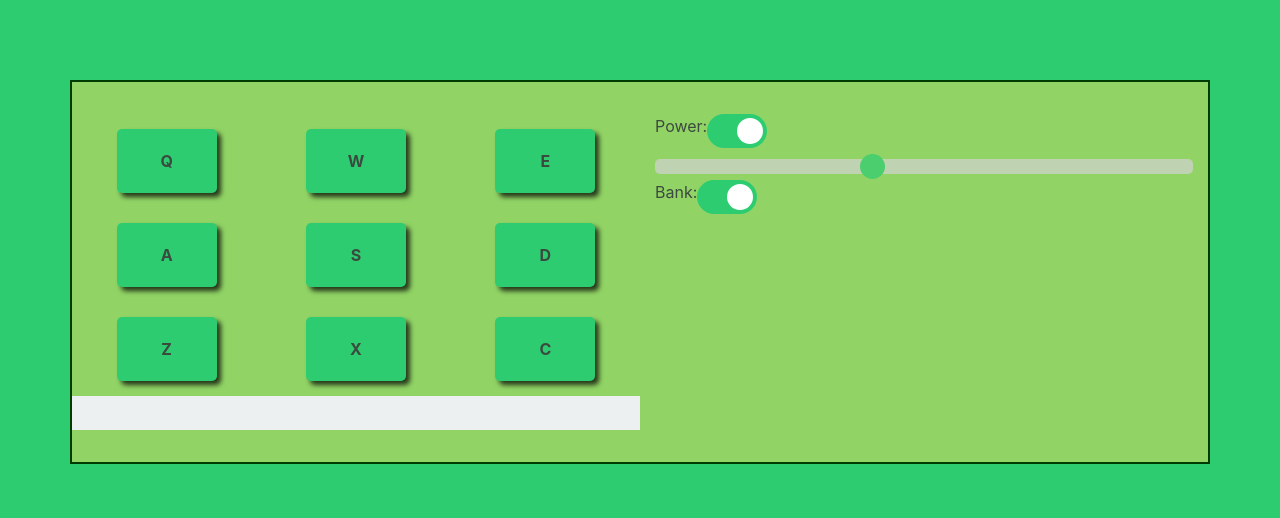
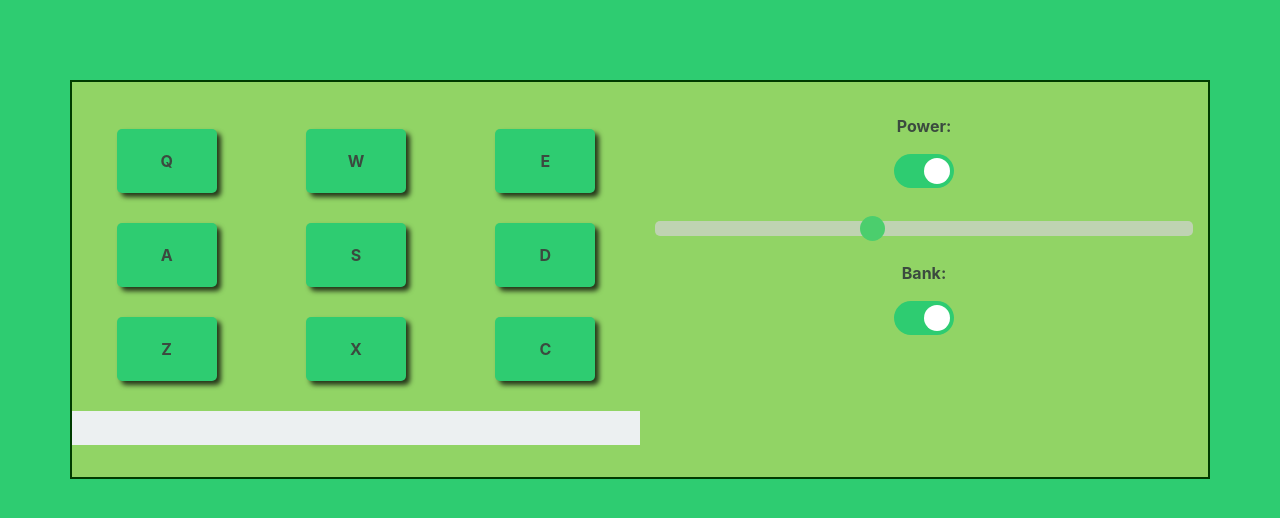
Before and after one commit to budnickip/drummachine, a React (Create React App) app: page / in a window 1280 px wide. Shown: the top 518 px of the page. Built offline with nearby package versions, Linux system fonts and the light colour scheme.

Commit message:
finished drum machine

```diff
--- a/src/App.js
+++ b/src/App.js
@@ -49,18 +49,30 @@ class App extends Component {
           <div className="col-md-6">
             <Board isSoundButtons1 = {this.state.isSoundButtons1}  status = {this.state.status} power = {this.state.power} volume = {this.state.volume}/>
           </div>
-            <div className="col-md-6">
-              Power:
+            <div className="col-md-6 text-center">
+              <div className="row">
+                <div className="power col-12">
+                  <p className="power__paragraph">Power:</p>
                   <label className="switch">
                     <input type="checkbox" checked = {this.state.power} onChange={this.switchPower}/>
                     <span className="slider round"></span>
                   </label>
+                </div>
+              </div>
+              <div className="row">
+                <div className="col-12">
                    <input type="range" className="range" min="0" max="1" step='0.01' value={this.state.volume} volume = {this.state.volume} power = {this.state.power} onChange={this.setVolume} />
-              Bank:
+                </div>
+              </div>
+              <div className="row">
+                <div className="bank col-12">
+                  <p className="bank__paragraph">Bank:</p>
                   <label className="switch">
                     <input type="checkbox" checked = {this.state.isSoundButtons1} onChange={this.handleChange}/>
                     <span className="slider round"></span>
                   </label>
+                </div>
+              </div>
 
             </div>
         </div>
--- a/src/App.scss
+++ b/src/App.scss
@@ -83,6 +83,8 @@ input:checked + .slider:before {
   opacity: 0.7; /* Set transparency (for mouse-over effects on hover) */
   -webkit-transition: .2s; /* 0.2 seconds transition on hover */
   transition: opacity .2s;
+  margin-top: 25px;
+  margin-bottom: 25px;
 }
 
 /* Mouse-over effects */
@@ -108,3 +110,17 @@ input:checked + .slider:before {
   background: $background; /* Green background */
   cursor: pointer; /* Cursor on hover */
 }
+
+/*  */
+
+.power{
+  &__paragraph{
+    font-weight: 700;
+  }
+}
+
+.bank{
+  &__paragraph{
+    font-weight: 700;
+  }
+}
--- a/src/components/Board/Board.scss
+++ b/src/components/Board/Board.scss
@@ -6,5 +6,7 @@
     min-height: 2.1em;
     width: 8em;
     padding-left: 15px;
+    padding-right: 15px;
     padding-top: 4px;
+    margin-top: 15px;
   }
--- a/src/components/Button/Button.scss
+++ b/src/components/Button/Button.scss
@@ -14,10 +14,10 @@
     -webkit-box-shadow: 4px 4px 5px 0px rgba(0,0,0,0.75);
     -moz-box-shadow: 4px 4px 5px 0px rgba(0,0,0,0.75);
     box-shadow: 4px 4px 5px 0px rgba(0,0,0,0.75);
-    transition: 1s;
+    transition: 0.2s;
 }
 
-.drum-pad:hover{
+.drum-pad:active{
     -webkit-box-shadow: 0px 0px 0px 0px rgba(0,0,0,0);
     -moz-box-shadow: 0px 0px 0px 0px rgba(0,0,0,0);
     box-shadow: 0px 0px 0px 0px rgba(0,0,0,0);
```
Lines whose indentation alone changed are shown as unchanged.
